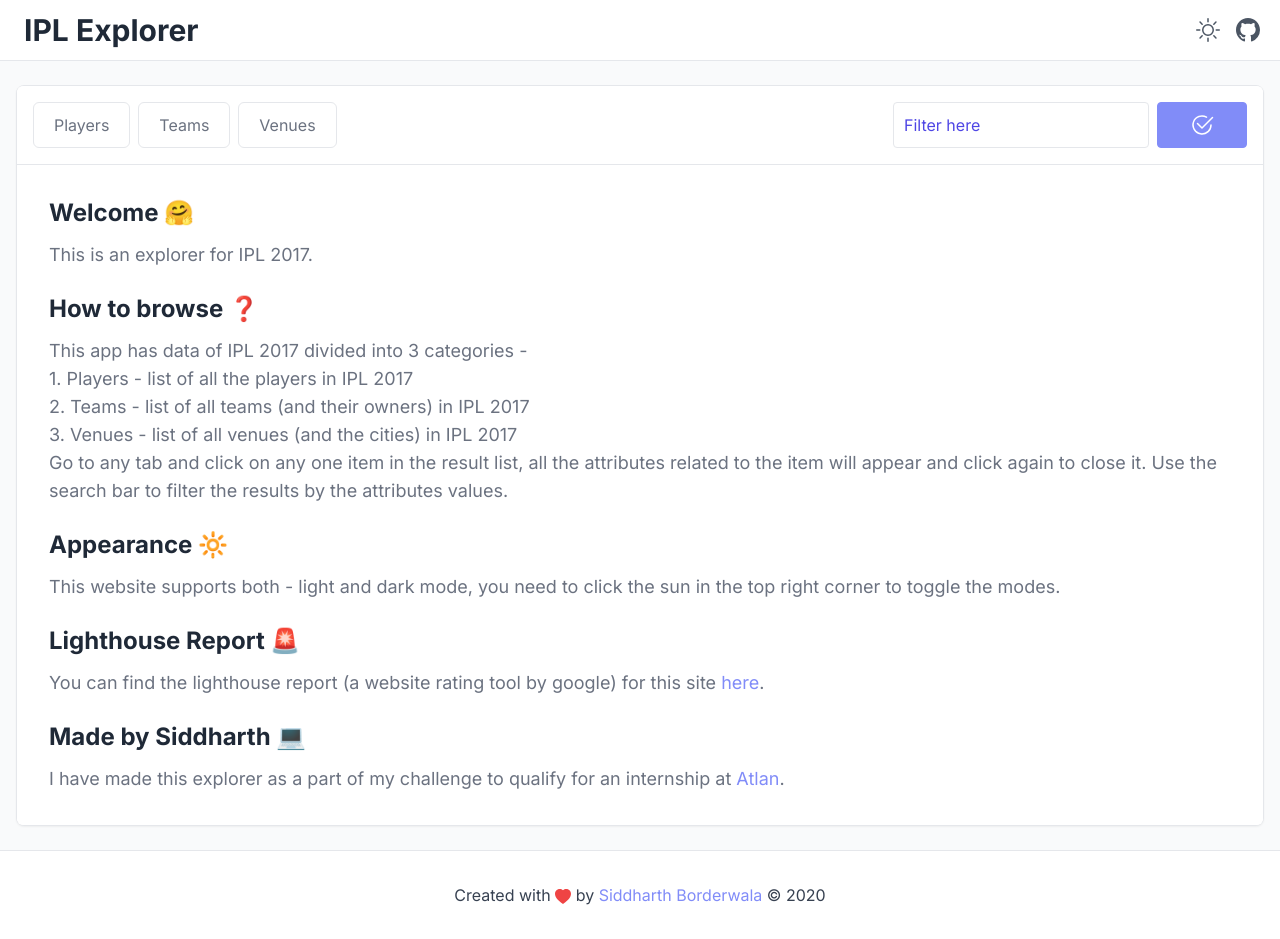
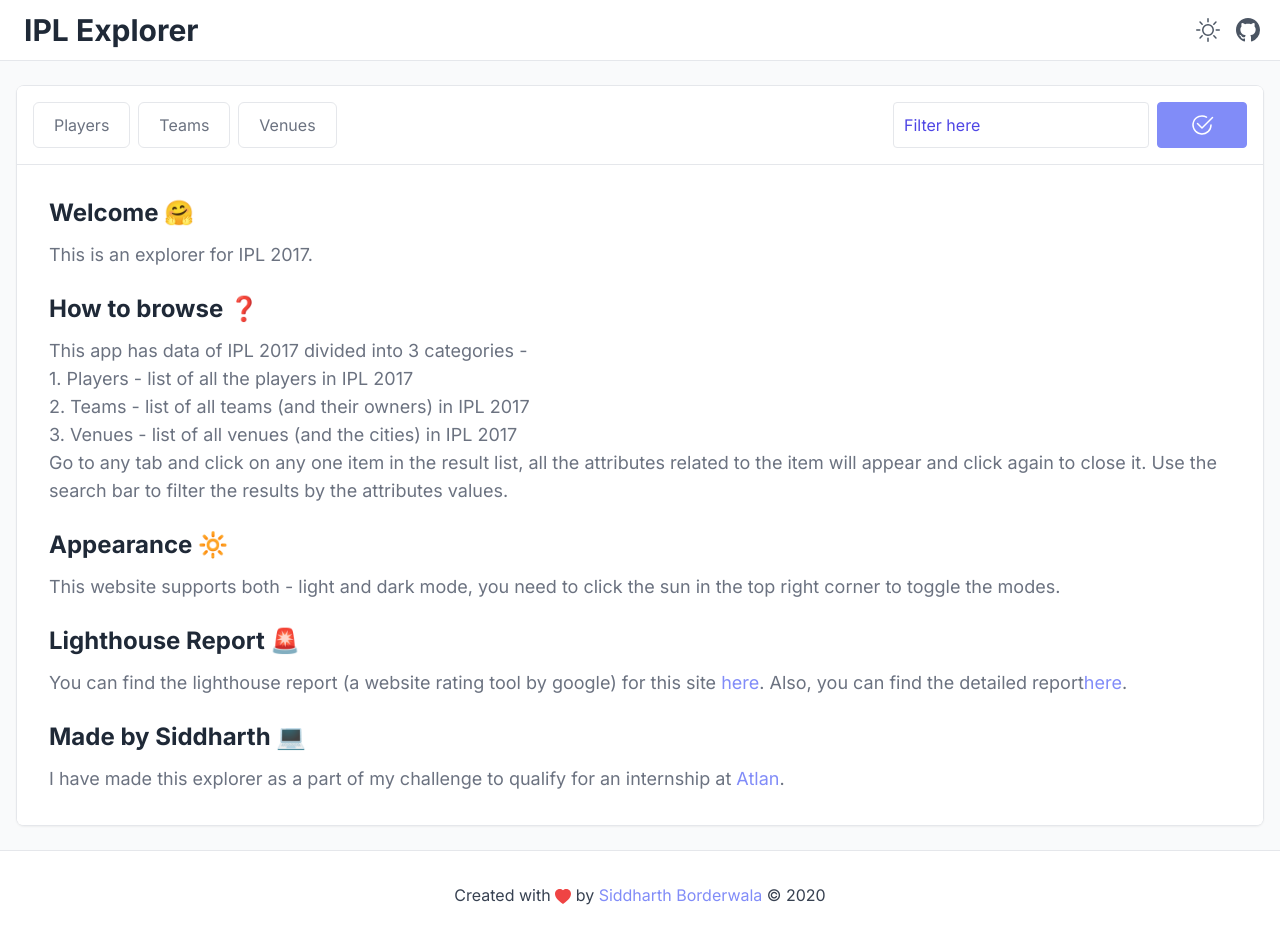
Before and after one commit to siddharthborderwala/ipl-explorer, a Next.js app: page / in a window 1280 px wide. Built offline with nearby package versions, Linux system fonts and the light colour scheme.

Commit message:
add expanded report

```diff
--- a/components/Info.js
+++ b/components/Info.js
@@ -35,6 +35,13 @@
         <a href="/report.pdf" className="text-indigo-400 hover:underline">
           here
         </a>
+        . Also, you can find the detailed report
+        <a
+          href="/report-expanded.pdf"
+          className="text-indigo-400 hover:underline"
+        >
+          here
+        </a>
         .
       </Paragraph>
       <br />
```
Also changed, not shown: 2 other files (tests, documents, lock files or other folders).
